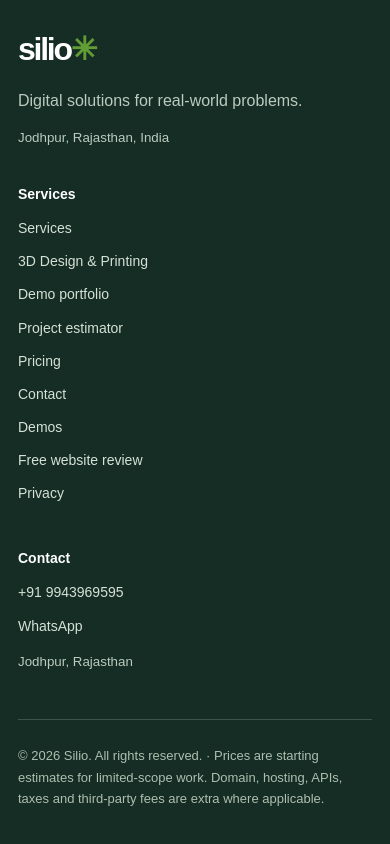
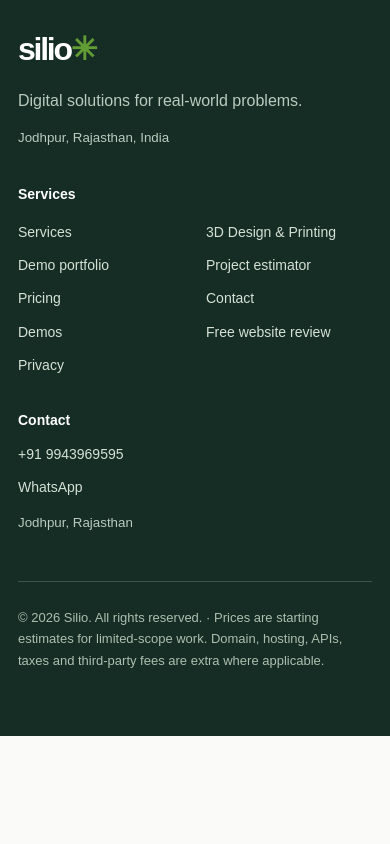
Before and after one commit to sukeshperiyasamy/silio, a Next.js app: page /en in a window 390 px wide. Shown: the part 10989-11833 px from the top of the page. After the commit the page ends 11725 px from the top, so only its background shows below. Built offline with nearby package versions, Linux system fonts and the light colour scheme; no server answers.

Commit message:
Arrange footer service links in two compact columns

```diff
--- a/src/app/globals.css
+++ b/src/app/globals.css
@@ -398,7 +398,7 @@ select:focus-visible {
 }
 .footer-grid {
   display: grid;
-  grid-template-columns: 2fr 1fr 1fr;
+  grid-template-columns: 1.4fr 1.7fr 1fr;
   gap: 50px;
 }
 .footer p {
@@ -916,7 +916,10 @@ main {
   }
   .footer-grid {
     gap: 30px;
-    grid-template-columns: 1.5fr 1fr 1fr;
+    grid-template-columns: 2fr 1fr;
+  }
+  .footer-grid > div:first-child {
+    grid-column: 1 / -1;
   }
   .trust {
     justify-content: flex-start;
@@ -2304,3 +2307,29 @@ main {
     font-size: 35px;
   }
 }
+
+/* Compact, two-column footer service links. */
+.footer-services {
+  min-width: 0;
+}
+.footer-service-links {
+  display: grid;
+  grid-template-columns: repeat(2, minmax(0, 1fr));
+  gap: 10px 24px;
+  margin-top: 14px;
+  align-items: start;
+}
+.footer .footer-service-links a {
+  margin: 0;
+  font-size: 14px;
+  line-height: 1.65;
+  overflow-wrap: break-word;
+}
+@media (max-width: 580px) {
+  .footer-grid > div:first-child {
+    grid-column: auto;
+  }
+  .footer-service-links {
+    gap: 10px 22px;
+  }
+}
--- a/src/components/Footer.tsx
+++ b/src/components/Footer.tsx
@@ -14,11 +14,14 @@ export default function Footer({ lang }: { lang: Lang }) {
               <p>{t.footer}</p>
               <small>{site.location}</small>
             </div>
-            <div>
+            <div className="footer-services">
               <strong>{t.navServices}</strong>
+              <nav className="footer-service-links" aria-label={t.navServices}>
                 <Link href={`/${lang}/services`}>{t.navServices}</Link>
                 <Link href={`/${lang}/services/3d-design-printing`}>
-                {lang === "hi" ? "3D डिज़ाइन और प्रिंटिंग" : "3D Design & Printing"}
+                  {lang === "hi"
+                    ? "3D डिज़ाइन और प्रिंटिंग"
+                    : "3D Design & Printing"}
                 </Link>
                 <Link href={`/${lang}/portfolio`}>
                   {lang === "hi" ? "डेमो पोर्टफ़ोलियो" : "Demo portfolio"}
@@ -35,6 +38,7 @@ export default function Footer({ lang }: { lang: Lang }) {
                   {lang === "hi" ? "मुफ़्त वेबसाइट समीक्षा" : "Free website review"}
                 </Link>
                 <Link href={`/${lang}/privacy`}>{t.privacy}</Link>
+              </nav>
             </div>
             <div>
               <strong>{t.navContact}</strong>
```
Lines whose indentation alone changed are shown as unchanged.
